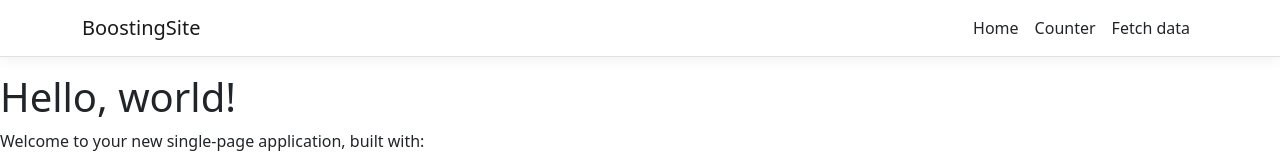
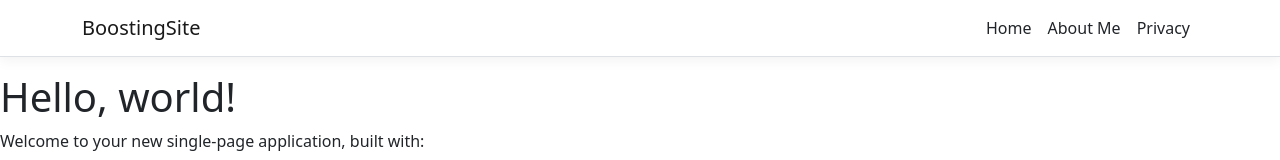
Before and after one commit to KuraiZoltan/boosting-site, a React (Create React App) app in the folder BoostingSite/ClientApp/: page / in a window 1280 px wide. Shown: the top 160 px of the page. Built offline with nearby package versions, Linux system fonts and the light colour scheme.

Commit message:
Nav menu element change

```diff
--- a/BoostingSite/ClientApp/src/components/NavMenu.js
+++ b/BoostingSite/ClientApp/src/components/NavMenu.js
@@ -33,10 +33,10 @@ export class NavMenu extends Component {
                 <NavLink tag={Link} className="text-dark" to="/">Home</NavLink>
               </NavItem>
               <NavItem>
-                <NavLink tag={Link} className="text-dark" to="/counter">Counter</NavLink>
+                <NavLink tag={Link} className="text-dark" to="/about-me">About Me</NavLink>
               </NavItem>
               <NavItem>
-                <NavLink tag={Link} className="text-dark" to="/fetch-data">Fetch data</NavLink>
+                <NavLink tag={Link} className="text-dark" to="/privacy-policy">Privacy</NavLink>
               </NavItem>
             </ul>
           </Collapse>
```
